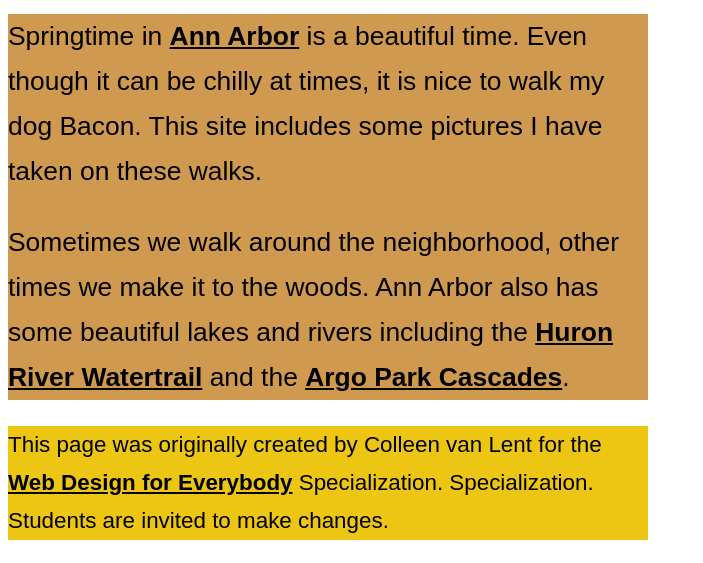
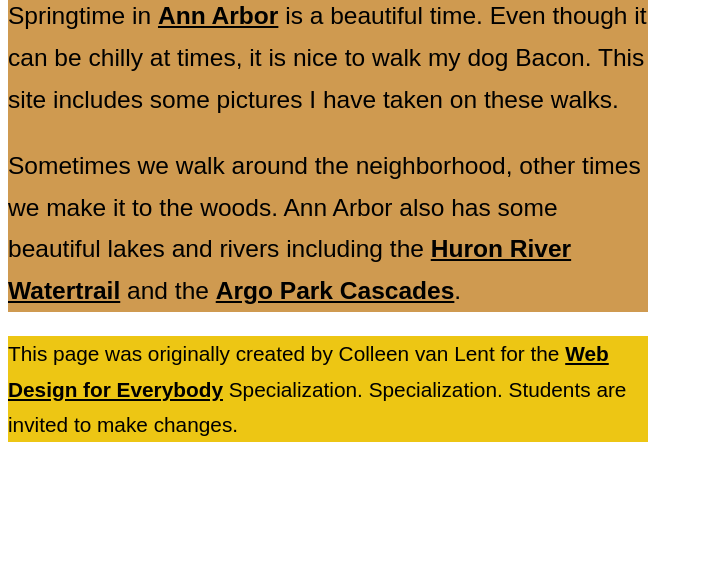
Before and after one commit to riccirx1/secondassignment, a plain HTML site: page index.html in a window 1280 px wide. Shown: the part 238-801 px from the top of the page, without its empty margins (0-703 px from the left). Drawn offline with Linux system fonts and the light colour scheme.

Commit message:
Update styles.css
Font size to 130% in body

```diff
--- a/styles.css
+++ b/styles.css
@@ -31,7 +31,7 @@
 
 body {
     font-family:Arial, Helvetica, sans-serif;
-    font-size: 140%;
+    font-size: 130%;
     background-color: white;
     width: 50%;
 }
```
